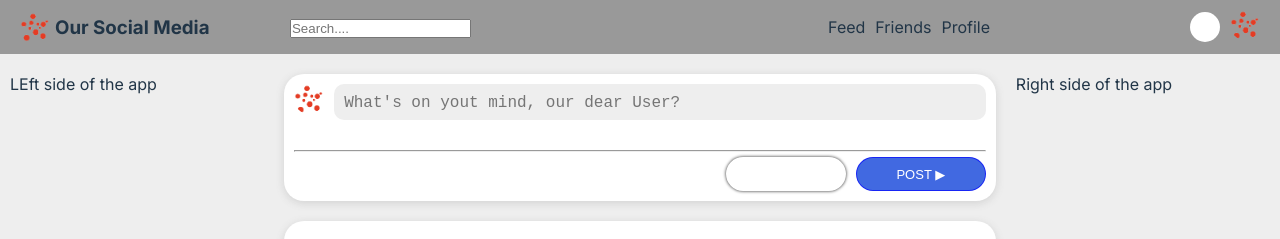
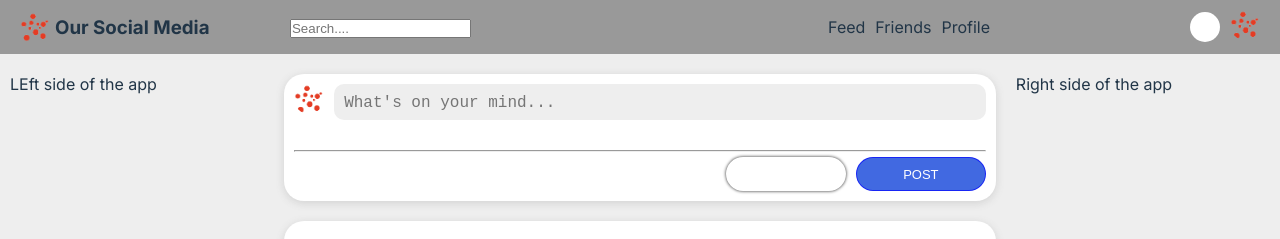
Before and after one commit to teutakk/SocialMediaFrontend, a React (Create React App) app: page /posts in a window 1280 px wide. Shown: the top 239 px of the page. Built offline with nearby package versions, Linux system fonts and the light colour scheme; a web font is replaced by a local one.

Commit message:
deleted "Feelings" & added comments in button css

```diff
--- a/src/components/Button.module.css
+++ b/src/components/Button.module.css
@@ -1,5 +1,6 @@
-/* Check if the style is implemented to all buttons */
-/* Colors/Background-color/font/size will be up to date with design */
+/* Check if the style is implemented to all buttons                   ---- Check app/components */
+/* Colors/Background-color/font/size will be up to date with design   ---- Check design */
+/* Box-shadow will be deleted after other designs are ready           ---- TO DO */
 /* === Buttons for Like, Comment and Share === */
 .like,
 .comment,
--- a/src/components/posts/CreatePost.js
+++ b/src/components/posts/CreatePost.js
@@ -11,7 +11,6 @@ const CreatePost = () => {
   const dispatch = useDispatch();
   const [imagePreviews, setImagePreviews] = useState([]);
   const [postText, setPostText] = useState("");
-  // const [showEmotions, setShowEmotions] = useState(false);
   const [selectedImages, setSelectedImages] = useState([]);
 
   // function to increase the height of the textbox
@@ -20,11 +19,6 @@ const CreatePost = () => {
     e.target.style.height = "36px";
     e.target.style.height = e.target.scrollHeight + "px";
   };
-
-  // function to toggle Feeling button
-  // const handleShowEmotions = () => {
-  //   setShowEmotions((emotion) => !emotion);
-  // };
 
   // submt handler when form gets submitted
   const handleSubmit = (event) => {
@@ -70,7 +64,7 @@ const CreatePost = () => {
         <UserChip url={logo} />
         <textarea
           onChange={handleInputChange}
-          placeholder="What's on yout mind, our dear User?"
+          placeholder="What's on your mind..."
         />
       </div>
       {imagePreviews && (
@@ -109,23 +103,8 @@ const CreatePost = () => {
           accept="images/*"
           multiple
         />
-        {/* <div className={classes.Feelings}>
-          <p onClick={handleShowEmotions} className={classes.FeelingsButton}>
-            Feeling
-          </p>
-          <div
-            className={`${classes.Feeling} ${
-              showEmotions ? classes.ShowFeeling : ""
-            }`}
-          >
-            <div>Happy</div>
-            <div>Sad</div>
-            <div>Exited</div>
-            <div>Thrilled</div>
-          </div>
-        </div> */}
         <button className={button.post} type="submit">
-          POST ▶
+          POST
         </button>
       </div>
     </form>
--- a/src/components/posts/CreatePost.module.css
+++ b/src/components/posts/CreatePost.module.css
@@ -30,54 +30,11 @@
   overflow: hidden;
 }
 
-/* .PostButton {
-  align-self: stretch;
-  background-color: royalblue;
-  color: white;
-  font-weight: bold;
-  padding: 5px 10px;
-  background-color: transparent;
-  border: 1px solid #ccc;
-  border-radius: 10px;
-  display: flex;
-  align-items: center;
-  justify-content: center;
-} */
-
 .Actions {
   display: flex;
   justify-content: flex-end;
-  max-width: 100%;
   gap: 10px;
 }
-
-/* .Feeling {
-  display: none;
-}
-
-.Feelings {
-  position: relative;
-}
-
-.ShowFeeling {
-  display: block;
-  position: absolute;
-  top: 110%;
-  z-index: 1;
-  left: 0%;
-  background-color: white;
-  padding: 10px;
-  border-radius: 10px;
-  box-shadow: rgba(99, 99, 99, 0.2) 0px 2px 8px 0px;
-} */
-
-/* .ChooseImg,
-.Feelings {
-  border: 1px solid #ccc;
-  border-radius: 10px;
-  padding: 5px 10px;
-  cursor: pointer;
-} */
 
 @media (prefers-color-scheme: dark) {
   .CreatePost {
```
